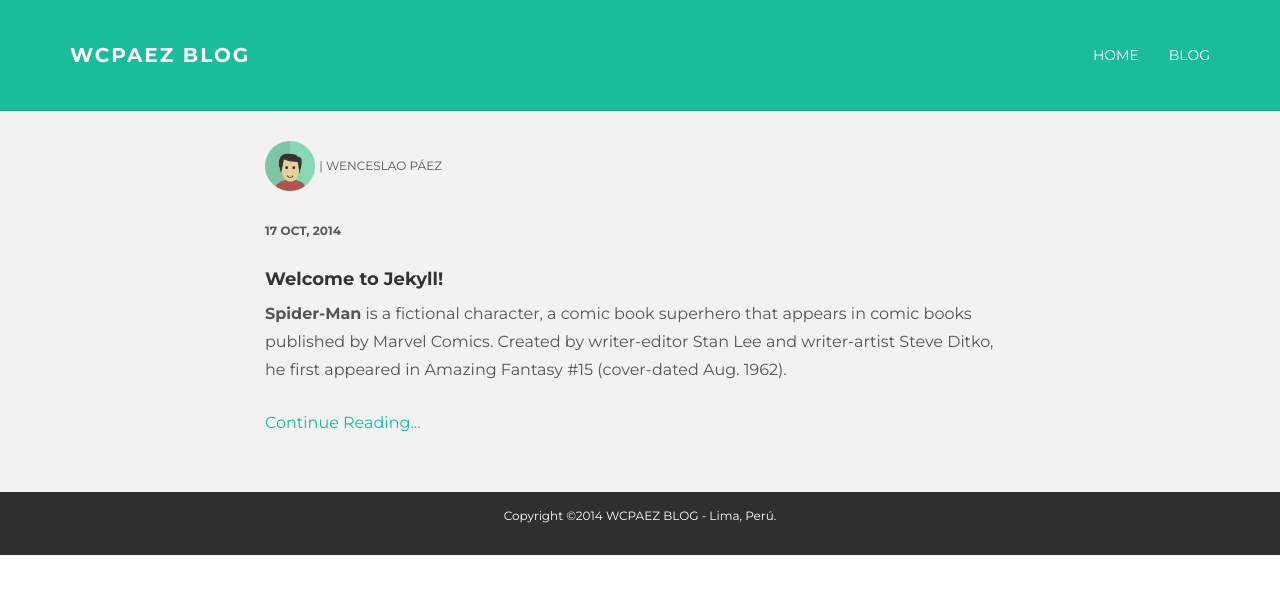
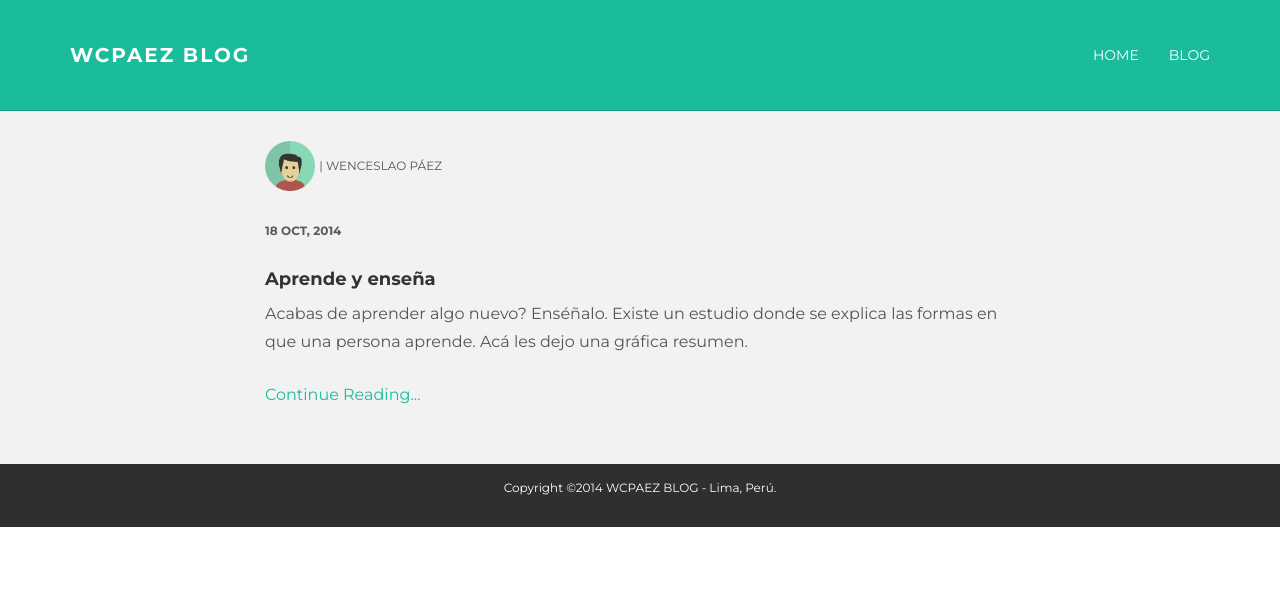
Before and after one commit to wcpaez/wcpaez.github.io, a Jekyll site: the page built from blog.html, in a window 1280 px wide. Shown: the top 594 px of the page. Built offline with Jekyll 4.4.1, drawn with Linux system fonts in a browser that asks for light colours.

Commit message:
2014-10-18

```diff
--- a/_includes/header.html
+++ b/_includes/header.html
@@ -6,7 +6,7 @@
         <span class="icon-bar"></span>
         <span class="icon-bar"></span>
       </button>
-      <a class="navbar-brand" href="{{ site.baseurl }}">{{ site.title }}</a>
+      <a class="navbar-brand" href="/">{{ site.title }}</a>
     </div>
     <div class="navbar-collapse collapse">
       <ul class="nav navbar-nav navbar-right">
--- /dev/null
+++ b/_posts/2014-10-18-aprende_y_ensena.markdown
@@ -0,0 +1,15 @@
+---
+layout: post
+title: 'Aprende y enseña'
+author: "Wenceslao Páez"
+author_avatar_path: "/assets/images/wcpaez_user.png"
+date:   2014-10-18 10:04:14
+comments: true
+categories: offtopic
+---
+
+Acabas de aprender algo nuevo? Enséñalo. Existe un estudio donde se explica las formas en que una persona aprende. Acá les dejo una gráfica resumen.
+
+![learning](/public/images/learning.jpg)
+
+Cada nueva cosa que aprendas trata de enseñarlo a un amigo, colega o plasmarlo en un blog. De esta manero lo aprendido será replicado y entendido. Sin más les dejo con este blog, el cual tiene como principal objetivo mi aprendizaje.
--- a/blog.html
+++ b/blog.html
@@ -18,8 +18,7 @@ permalink: /blog/
         <a href="{{ post.url || prepend: site.baseurl }}">
           <h4>{{ post.title }}</h4>
         </a>
-
-        <p><b>Spider-Man</b> is a fictional character, a comic book superhero that appears in comic books published by Marvel Comics. Created by writer-editor Stan Lee and writer-artist Steve Ditko, he first appeared in Amazing Fantasy #15 (cover-dated Aug. 1962). </p>
+        {{ post.excerpt }}
         <p>
           <a href="{{ post.url || prepend: site.baseurl }}">
             Continue Reading...
--- a/index.html
+++ b/index.html
@@ -7,7 +7,8 @@ layout: default
       <img src="/assets/images/wcpaez_user.png" alt="wcpaez">
       <h3>WENCESLAO CRHISTOPHER PÁEZ CHÁVEZ</h3>
       <hr>
-      <p>Show your work here. Dribbble shots from the awesome designer <a href="http://dribbble.com/wanderingbert">David Creighton-Pester</a>.</p>
+      <p>Ruby on Rails, Rack, Git, Design Patterns, Vim, Angular, and fun. That's my blog.</p>
+      <p><a href="mailto:wcpaez@gmail.com">wcpaez@gmail.com</a></p>
     </div>
   </div>
 </div>
```
Also changed, not shown: _posts/2014-10-17-welcome-to-jekyll.markdown (deleted, +0 -28 lines), public/images/learning.jpg (added).
